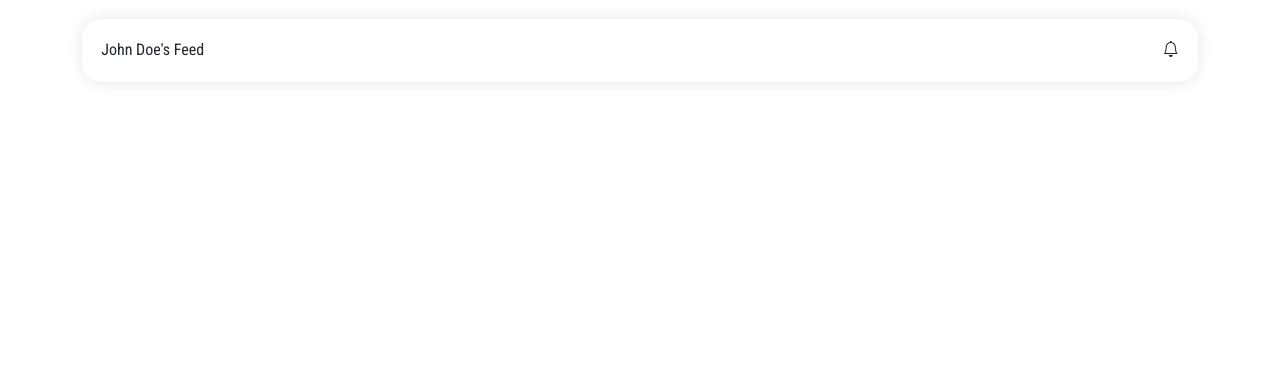
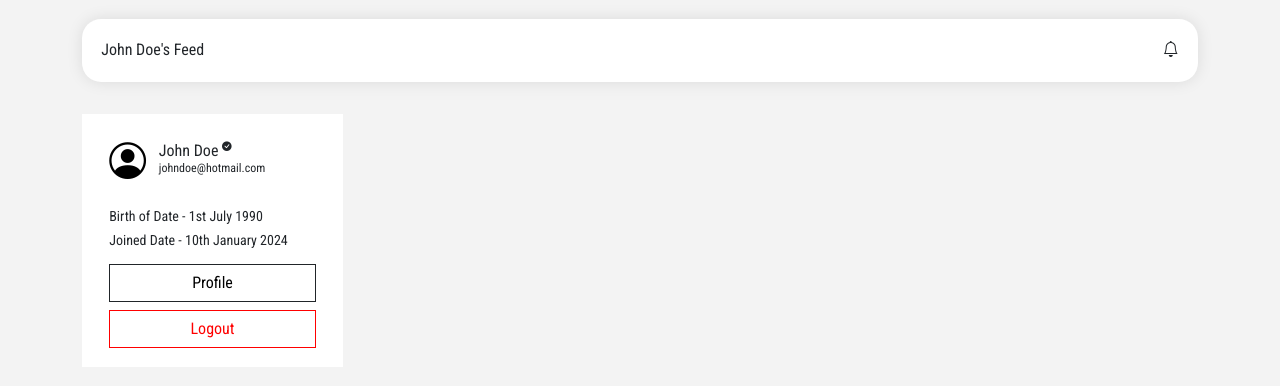
Before and after one commit to Thilrash/tblogiee-web-app, an Angular app in the folder TblogieeClient/: page /home in a window 1280 px wide. Shown: the top 386 px of the page. Built offline with nearby package versions, Linux system fonts and the light colour scheme; a web font is replaced by a local one.

Commit message:
Added profile panel to the homepage

```diff
--- a/TblogieeClient/src/app/home/home.component.html
+++ b/TblogieeClient/src/app/home/home.component.html
@@ -1,3 +1,10 @@
 <div class="container">
   <app-topbar></app-topbar>
+  <div class="row">
+    <div class="col-lg-3">
+      <app-profile-panel></app-profile-panel>
+    </div>
+    <div class="col-lg-6"></div>
+    <div class="col-lg-3"></div>
+  </div>
 </div>
--- a/TblogieeClient/src/app/home/home.component.ts
+++ b/TblogieeClient/src/app/home/home.component.ts
@@ -1,9 +1,10 @@
 import { Component } from '@angular/core';
 import { TopbarComponent } from '../shared/topbar/topbar.component';
+import { ProfilePanelComponent } from '../shared/profile-panel/profile-panel.component';
 
 @Component({
   selector: 'app-home',
-  imports: [TopbarComponent],
+  imports: [TopbarComponent, ProfilePanelComponent],
   templateUrl: './home.component.html',
   styleUrl: './home.component.scss',
 })
--- /dev/null
+++ b/TblogieeClient/src/app/shared/profile-panel/profile-panel.component.html
@@ -0,0 +1,22 @@
+<div class="profile-panel">
+  <div class="badge-panel">
+    <i class="bi bi-person-circle"></i>
+    <div class="badge-title">
+      <h5>
+        John Doe
+        <sup
+          ><span><i class="bi bi-check-circle-fill"></i></span
+        ></sup>
+      </h5>
+      <p>johndoe&#64;hotmail.com</p>
+    </div>
+  </div>
+  <div class="info-panel">
+    <p class="info-panel-birth">Birth of Date - 1st July 1990</p>
+    <p class="info-panel-joined">Joined Date - 10th January 2024</p>
+  </div>
+  <div class="button-panel">
+    <button class="btn btn-dark">Profile</button>
+    <button class="btn btn-danger">Logout</button>
+  </div>
+</div>
--- /dev/null
+++ b/TblogieeClient/src/app/shared/profile-panel/profile-panel.component.scss
@@ -0,0 +1,77 @@
+.profile-panel {
+  background-color: #fff;
+  margin-top: 2rem;
+  padding: 1.2rem;
+}
+
+.badge-panel {
+  padding: 0.5rem;
+  display: flex;
+  justify-content: start;
+  column-gap: 0.8rem;
+}
+
+.bi-person-circle {
+  margin-top: -6px;
+  font-size: 2.3rem;
+  color: #000;
+}
+
+.badge-title {
+  line-height: 1px;
+}
+
+.bi-check-circle-fill {
+  font-size: 0.6rem;
+}
+
+.badge-title h5 {
+  font-size: 16px;
+}
+
+.badge-title p {
+  font-size: 12px;
+}
+
+.info-panel {
+  padding: 0.5rem;
+  font-size: 14px;
+}
+
+.info-panel-joined {
+  margin-top: -0.8rem;
+}
+
+.button-panel {
+  padding: 0rem 0.5rem;
+  margin-top: -0.7rem;
+}
+
+.btn {
+  display: block;
+  width: 100%;
+}
+
+.btn-dark {
+  background-color: #fff;
+  color: #000;
+  border-radius: 0px;
+}
+
+.btn-danger {
+  background-color: #fff;
+  color: #ff0000;
+  border-color: #ff0000;
+  border-radius: 0px;
+  margin-top: 0.5rem;
+}
+
+.btn-dark:hover {
+  background-color: #000;
+  color: #fff;
+}
+
+.btn-danger:hover {
+  background-color: #ff0000;
+  color: #fff;
+}
--- a/TblogieeClient/src/index.html
+++ b/TblogieeClient/src/index.html
@@ -1,13 +1,13 @@
-<!doctype html>
+<!DOCTYPE html>
 <html lang="en">
-<head>
-  <meta charset="utf-8">
-  <title>TblogieeClient</title>
-  <base href="/">
-  <meta name="viewport" content="width=device-width, initial-scale=1">
-  <link rel="icon" type="image/x-icon" href="favicon.ico">
-</head>
-<body>
-  <app-root></app-root>
-</body>
+  <head>
+    <meta charset="utf-8" />
+    <title>TblogieeClient</title>
+    <base href="/" />
+    <meta name="viewport" content="width=device-width, initial-scale=1" />
+    <link rel="icon" type="image/x-icon" href="favicon.ico" />
+  </head>
+  <body style="background-color: #f3f3f3">
+    <app-root></app-root>
+  </body>
 </html>
--- a/TblogieeClient/src/styles.scss
+++ b/TblogieeClient/src/styles.scss
@@ -1,7 +1,7 @@
 /* You can add global styles to this file, and also import other style files */
 @import url("https://fonts.googleapis.com/css2?family=Poppins:ital,wght@0,100;0,200;0,300;0,400;0,500;0,600;0,700;0,800;0,900;1,100;1,200;1,300;1,400;1,500;1,600;1,700;1,800;1,900&display=swap");
 @import url("https://fonts.googleapis.com/css2?family=Podkova&display=swap");
-@import url('https://fonts.googleapis.com/css2?family=Roboto+Condensed:ital@0;1&display=swap');
+@import url("https://fonts.googleapis.com/css2?family=Roboto+Condensed:ital@0;1&display=swap");
 
 * {
   font-family: "Roboto Condensed", serif;
```
Also changed, not shown: TblogieeClient/src/app/shared/profile-panel/profile-panel.component.ts (added, +11 -0 lines), 1 other file (tests, documents, lock files or other folders).
